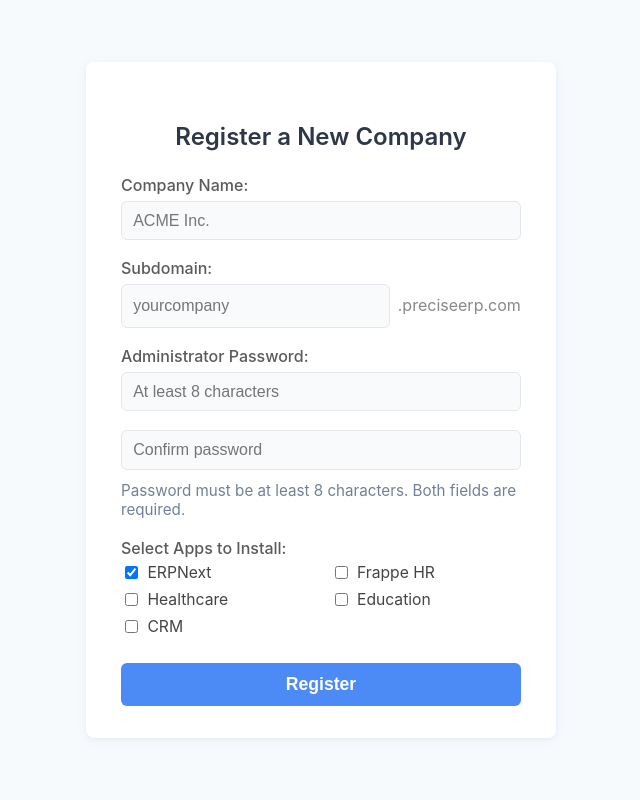
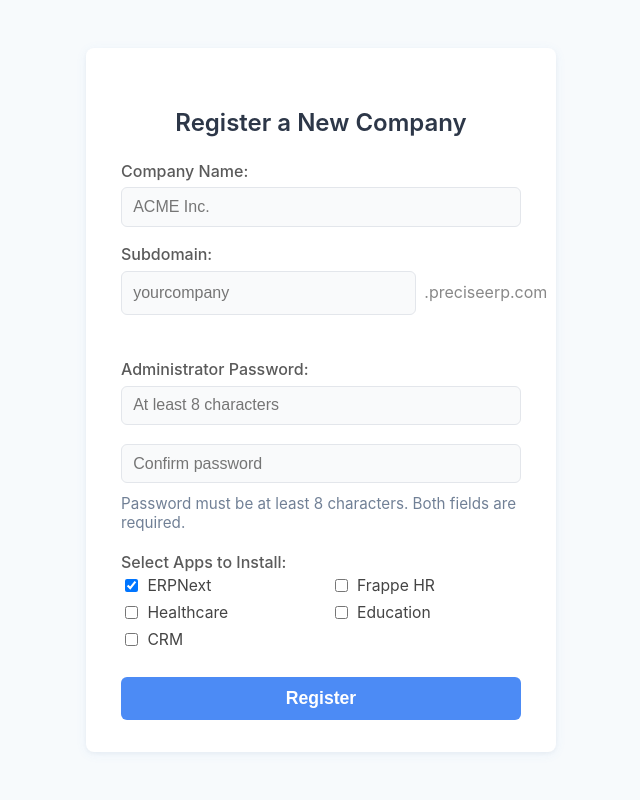
Before and after one commit to tahercoolguy/erpnext_saas, a Django app: page / in a window 1280 px wide. Shown: the whole page, without its empty margins (319-959 px from the left). Run offline with Django 4.2, Linux system fonts and the light colour scheme.

Commit message:
Refine domain availability display in registration form; adjust styles for improved layout, including padding, margins, and alignment for better user experience.

```diff
--- a/django/provisioning_app/templates/register.html
+++ b/django/provisioning_app/templates/register.html
@@ -84,13 +84,17 @@
     .domain-availability {
       font-size: 0.98rem;
       font-weight: 500;
-      padding: 0 1.1rem;
+      padding: 0.5rem 1.1rem;
       border-radius: 5px;
-      display: flex;
+      display: block;
       align-items: center;
-      height: 44px;
+      height: auto;
       box-sizing: border-box;
       margin-left: 0;
+      margin-top: 0.3rem;
+      margin-bottom: 0.7rem;
+      width: 100%;
+      text-align: left;
     }
     .domain-available {
       background: #e6f9e6;
@@ -208,8 +212,8 @@
       <div class="frappe-input-row">
         <input type="text" name="subdomain" id="subdomain" class="frappe-input subdomain" placeholder="yourcompany" pattern="^[a-z0-9-]+$" title="Only lowercase letters, numbers, and hyphens allowed" required>
         <span class="domain-suffix">.preciseerp.com</span>
-        <span id="domainStatus" class="domain-availability"></span>
       </div>
+      <div id="domainStatus" class="domain-availability" style="margin-top:0.3rem; margin-bottom:0.7rem; width:100%;"></div>
 
       <label class="frappe-label">Administrator Password:</label>
       <input type="password" name="admin_password" id="admin_password" class="frappe-input" placeholder="At least 8 characters" autocomplete="new-password" required minlength="8">
```
